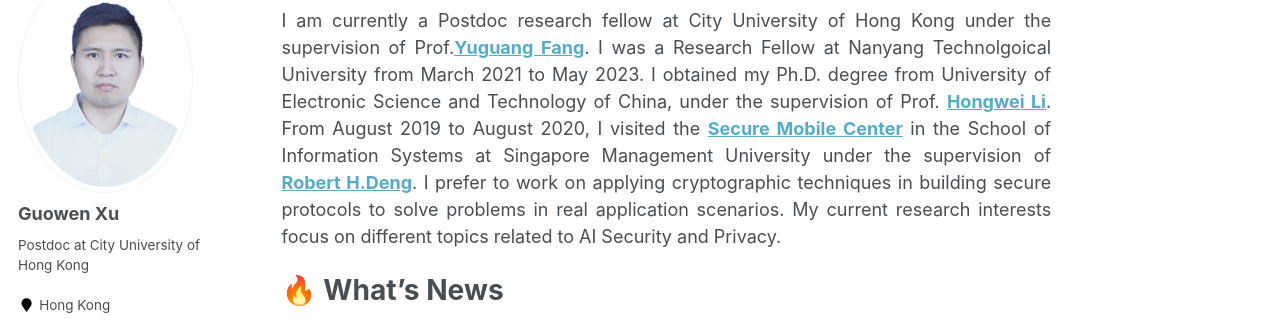
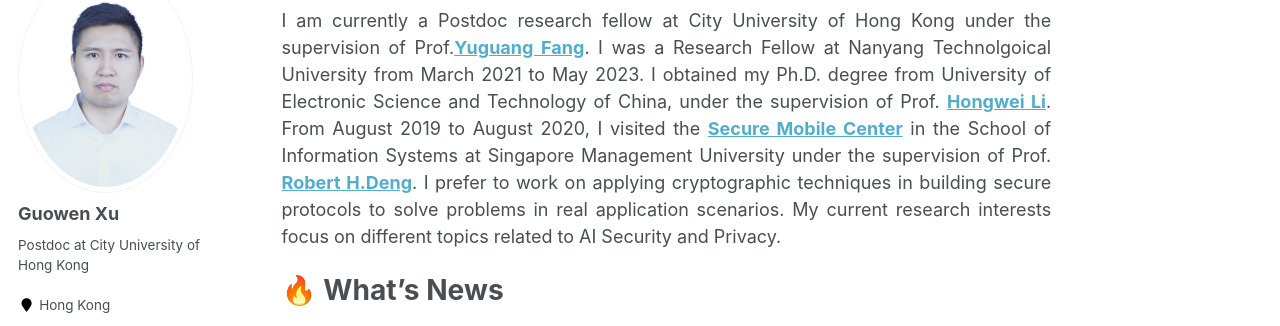
Before and after one commit to Guowen-xu/guowen-xu.github.io, a Jekyll site: the page built from _pages/about.md, in a window 1280 px wide and 900 px high. Shown: the part 153-479 px from the top of the window. Built offline with Jekyll 4.4.1, drawn with Linux system fonts in a browser that asks for light colours; some web fonts are replaced.

Commit message:
Update about.md

```diff
--- a/_pages/about.md
+++ b/_pages/about.md
@@ -8,7 +8,7 @@ redirect_from:
   - /about.html
 ---
 
-<p align="justify">I am currently a Postdoc research fellow at City University of Hong Kong under the supervision of Prof.<a href = "https://www.cs.cityu.edu.hk/~yugufang/"><b>Yuguang Fang</b></a>. I was a  Research  Fellow at Nanyang Technolgoical University from March 2021 to May 2023. I obtained my Ph.D. degree from University of Electronic Science and Technology of China, under the supervision of Prof. <a href = "https://scholar.google.com.hk/citations?hl=zh-CN&user=-o6u2gwAAAAJ&view_op=list_works&sortby=pubdate"><b>Hongwei Li</b></a>. From August 2019 to August 2020,  I visited the  <a href = "https://smc.smu.edu.sg/"><b>Secure Mobile Center</b></a> in the School of Information Systems at Singapore Management University under the supervision of <a href = "http://www.mysmu.edu/faculty/robertdeng/"><b>Robert H.Deng</b></a>. I prefer to work on applying cryptographic techniques in building secure protocols to solve problems in real application scenarios. My current research interests focus on different topics related to AI Security and Privacy.</p>
+<p align="justify">I am currently a Postdoc research fellow at City University of Hong Kong under the supervision of Prof.<a href = "https://www.cs.cityu.edu.hk/~yugufang/"><b>Yuguang Fang</b></a>. I was a  Research  Fellow at Nanyang Technolgoical University from March 2021 to May 2023. I obtained my Ph.D. degree from University of Electronic Science and Technology of China, under the supervision of Prof. <a href = "https://scholar.google.com.hk/citations?hl=zh-CN&user=-o6u2gwAAAAJ&view_op=list_works&sortby=pubdate"><b>Hongwei Li</b></a>. From August 2019 to August 2020,  I visited the  <a href = "https://smc.smu.edu.sg/"><b>Secure Mobile Center</b></a> in the School of Information Systems at Singapore Management University under the supervision of Prof. <a href = "http://www.mysmu.edu/faculty/robertdeng/"><b>Robert H.Deng</b></a>. I prefer to work on applying cryptographic techniques in building secure protocols to solve problems in real application scenarios. My current research interests focus on different topics related to AI Security and Privacy.</p>
 
 
 
```
